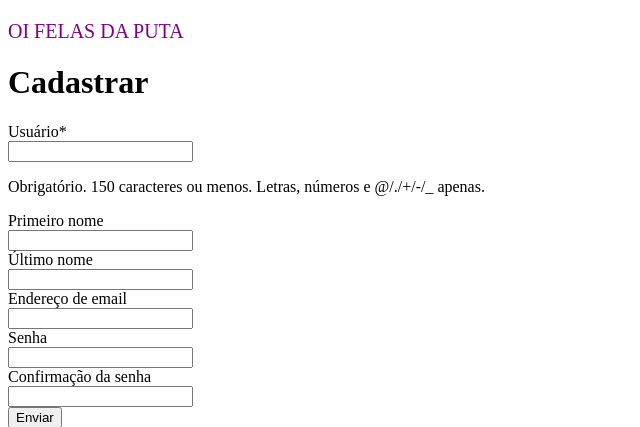
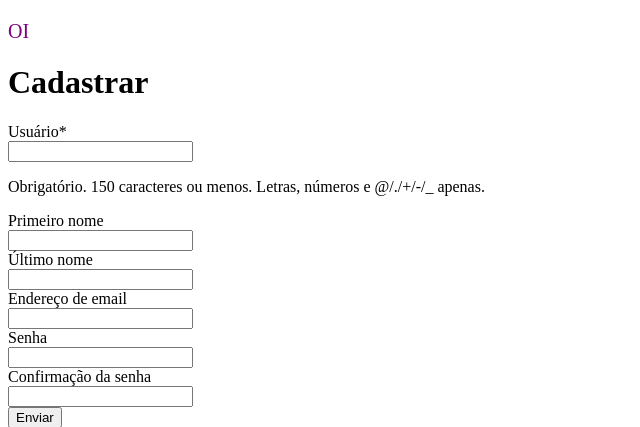
Before and after one commit to PedroWegner/projeto_ecommerce_simples, a Django app: page /perfil/ in a window 1280 px wide. Shown: the top 427 px of the page, without its empty margins (0-640 px from the left). Run offline with Django 4.2, Linux system fonts and the light colour scheme; some libraries are stand-ins or nearby versions.

Commit message:
Update base.html

```diff
--- a/templates/base.html
+++ b/templates/base.html
@@ -8,7 +8,7 @@
     <title>E-Commerce</title>
 </head>
 <body>
-    <p class='teste'>OI FELAS DA PUTA</p>
+    <p class='teste'>OI</p>
     {% block 'conteudo' %}
     {% endblock %}
 </body>
```
